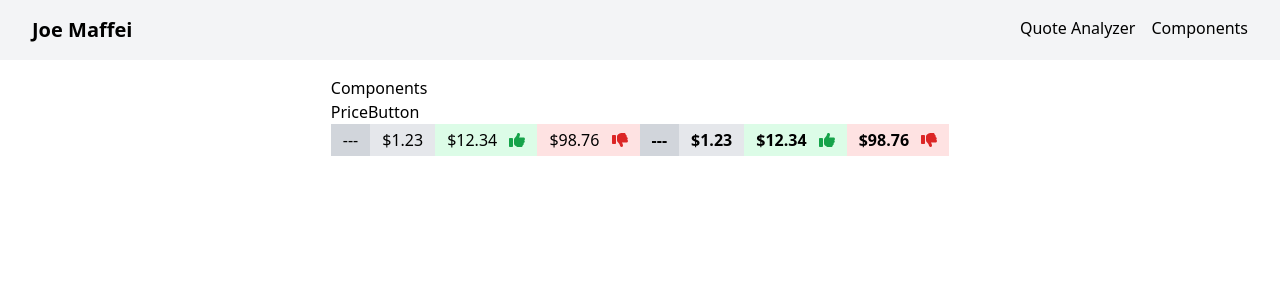
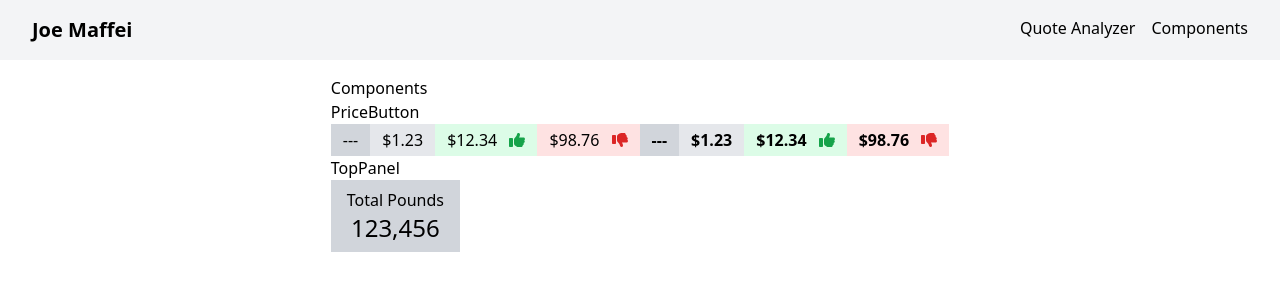
Before and after one commit to joemaffei/quote-analyzer, a Nuxt app: page /components in a window 1280 px wide. Shown: the top 300 px of the page. Built offline with nearby package versions, Linux system fonts and the light colour scheme.

Commit message:
abstract TopPanel into separate component

```diff
--- a/components/Components.vue
+++ b/components/Components.vue
@@ -14,6 +14,12 @@
         <PriceButton price="98.76" adornment="highest" checked />
       </div>
     </section>
+    <section>
+      <h3>TopPanel</h3>
+      <div class="flex">
+        <TopPanel label="Total Pounds" value="123,456"/>
+      </div>
+    </section>
   </div>
 </template>
 
--- a/components/QuoteAnalyzer.vue
+++ b/components/QuoteAnalyzer.vue
@@ -2,24 +2,18 @@
   <div class="mt-6">
     <div class="w-full flex justify-center">
       <dl class="flex space-x-8">
-        <div class="bg-gray-300 flex flex-col items-center px-4 py-2">
-          <dt>Total Pounds</dt>
-          <dd class="text-2xl">
-            {{ formatNumberShort(totalWeight) }}{{ totalWeight.unit }}
-          </dd>
-        </div>
-        <div class="bg-gray-300 flex flex-col items-center px-4 py-2">
-          <dt>Invoice</dt>
-          <dd class="text-2xl">
-            {{ formatCurrency(invoiceTotal) }}
-          </dd>
-        </div>
-        <div class="bg-gray-300 flex flex-col items-center px-4 py-2">
-          <dt>Avg $/CWT</dt>
-          <dd class="text-2xl">
-            {{ formatCurrency(averagePrice) }}
-          </dd>
-        </div>
+        <TopPanel
+          label="Total Pounds"
+          :value="formatNumberShort(totalWeight)"
+        />
+        <TopPanel
+          label="Invoice"
+          :value="formatCurrency(invoiceTotal)"
+        />
+        <TopPanel
+          label="Avg $/CWT"
+          :value="formatCurrency(averagePrice)"
+        />
       </dl>
     </div>
     <div class="my-2 flex justify-end">
--- /dev/null
+++ b/components/TopPanel.vue
@@ -0,0 +1,18 @@
+<template>
+  <div class="bg-gray-300 flex flex-col items-center px-4 py-2">
+    <dt>{{ label }}</dt>
+    <dd class="text-2xl">
+      {{ value }}
+    </dd>
+  </div>
+</template>
+
+<script>
+export default {
+  name: "TopPanel",
+  props: {
+    label: String,
+    value: String,
+  }
+}
+</script>
```
